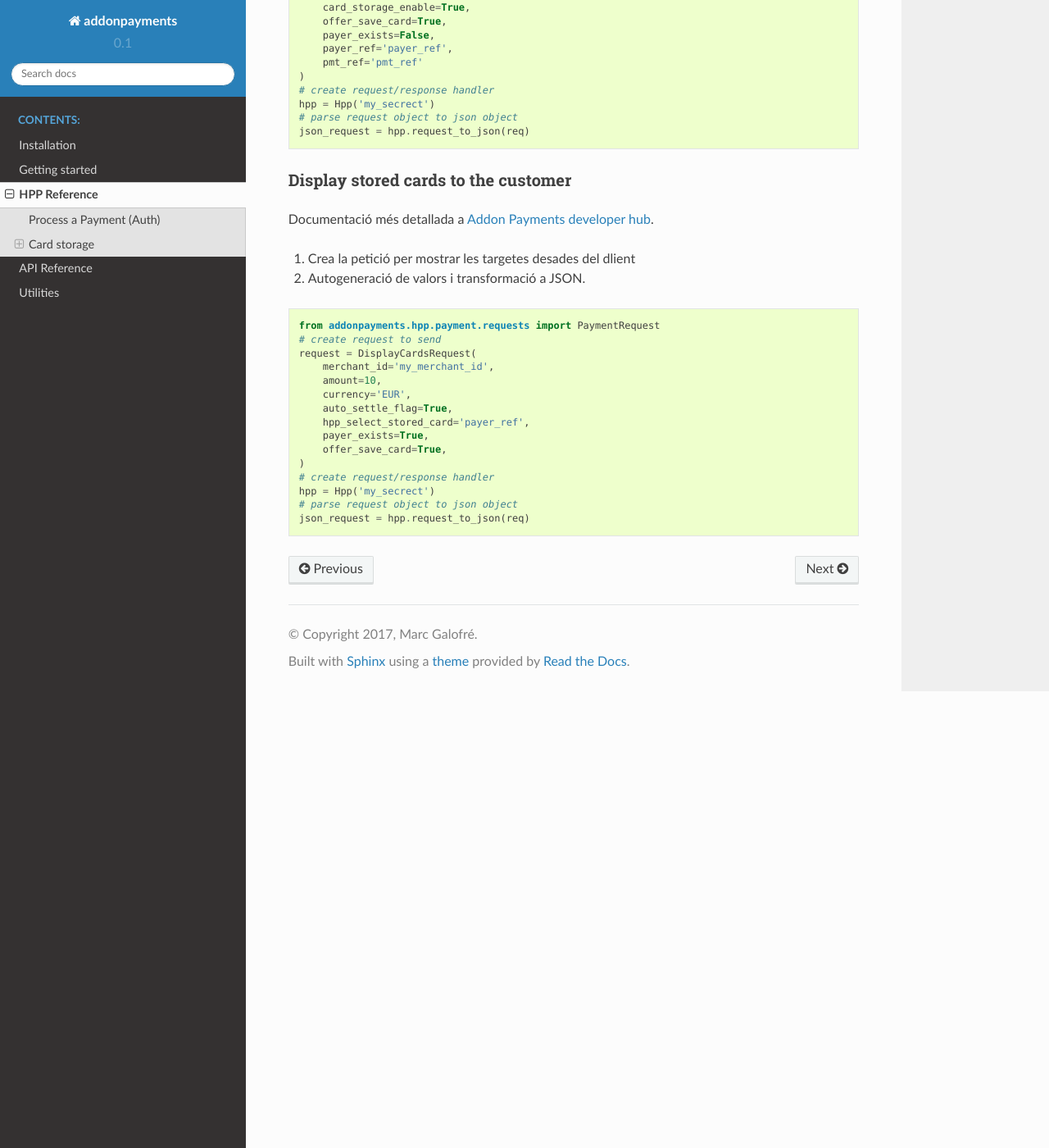
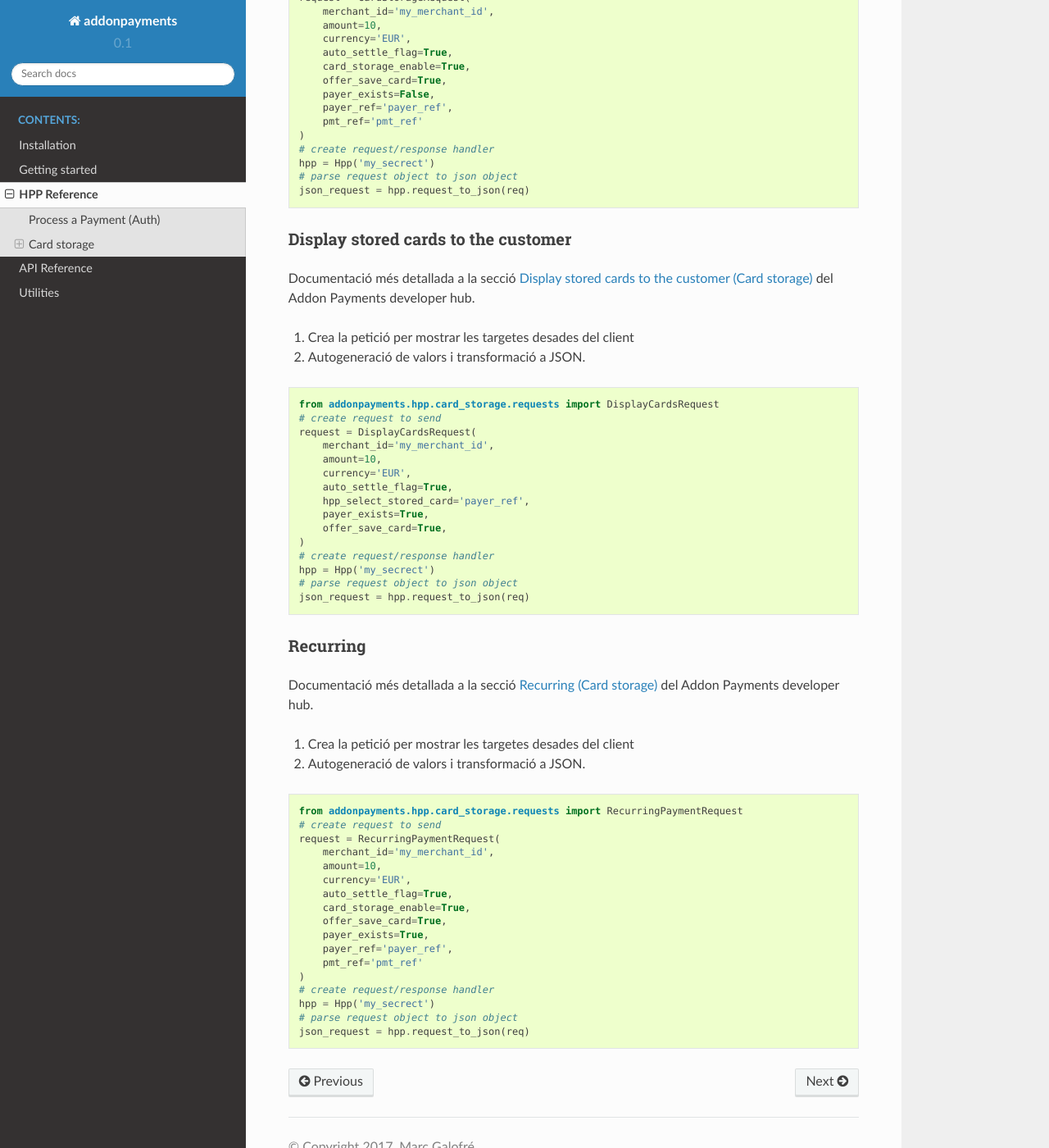
Before and after one commit to ComerciaGP/addonpayments-Python-SDK, a Sphinx documentation site: the page built from docs/hpp_reference.rst, in a window 1280 px wide and 1400 px high, scrolled down 1428 px. Shown: the whole window at 82% size. Built offline with Sphinx 7.4.7 and the Read the Docs theme 2.0.0, drawn with Linux system fonts in a browser that asks for light colours; some of the changed text lies outside the part shown.

Commit message:
changes url links

```diff
--- a/docs/hpp_reference.rst
+++ b/docs/hpp_reference.rst
@@ -1,8 +1,10 @@
 HPP Reference
 =============
-L'HPP (Hosted Payment Page) genera i rep sol·licituds JSON amb la informació de la transacció escollida. Posteriorment, la biblioteca JavaScript proporcionada per Addon Payments s'encarregarà de gestionar les peticions i respostes corresponents. Podeu trobar més informació a `Addon Payments developer hub <https://desarrolladores.addonpayments.com/#!/>`_.
+The HPP (Hosted Payment Page) generates JSON requests and receives the information from the selected transaction. Posteriorment, la biblioteca JavaScript proporcionada per Addon Payments s'encarregarà de gestionar les peticions i respostes corresponents. Podeu trobar més informació a `Addon Payments developer hub <https://desarrolladores.addonpayments.com/#!/>`_.
 
 A continuació veurem els passos que s'han de seguir per generar les peticions JSON per cada tipus de transacció:
+
+1. JSON generation: Create the necessary JSON string to be sent to the client-side
 
 .. note:: Hi ha una sèrie de valors obligatoris que són auto-generats per l'HPP:
 
@@ -13,7 +15,7 @@
 Process a Payment (Auth)
 ------------------------
 
-Documentació més detallada a `Addon Payments developer hub <https://desarrolladores.addonpayments.com/#!/hpp/transaction-processing>`_.
+Documentació més detallada a la secció `Process a Payment <https://desarrolladores.addonpayments.com/#!/hpp/transaction-processing>`_ del Addon Payments developer hub.
 
 1. Crea la petició de pagament
 
@@ -40,7 +42,7 @@
 Create a payer and store card
 ~~~~~~~~~~~~~~~~~~~~~~~~~~~~~
 
-Documentació més detallada a `Addon Payments developer hub <https://desarrolladores.addonpayments.com/#!/hpp/card-storage-and-management/create-payer-and-store-card>`_.
+Documentació més detallada a la secció `Create a payer and store card (Card storage) <https://desarrolladores.addonpayments.com/#!/hpp/card-storage-and-management/create-payer-and-store-card>`_ del Addon Payments developer hub.
 
 1. Crea la petició d'emmagatzemament de targeta:
     - payer_ref i pmt_ref si són buits Addon Payments genera automàticament la referència
@@ -49,7 +51,7 @@
 
 .. code-block:: python
 
-    from addonpayments.hpp.payment.requests import PaymentRequest
+    from addonpayments.hpp.card_storage.requests import CardStorageRequest
     # create request to send
     request = CardStorageRequest(
         merchant_id='my_merchant_id',
@@ -70,15 +72,15 @@
 Display stored cards to the customer
 ~~~~~~~~~~~~~~~~~~~~~~~~~~~~~~~~~~~~
 
-Documentació més detallada a `Addon Payments developer hub <https://desarrolladores.addonpayments.com/#!/hpp/card-storage-and-management/display-stored-cards>`_.
+Documentació més detallada a la secció `Display stored cards to the customer (Card storage) <https://desarrolladores.addonpayments.com/#!/hpp/card-storage-and-management/display-stored-cards>`_ del Addon Payments developer hub.
 
-1. Crea la petició per mostrar les targetes desades del dlient
+1. Crea la petició per mostrar les targetes desades del client
 
 2. Autogeneració de valors i transformació a JSON.
 
 .. code-block:: python
 
-    from addonpayments.hpp.payment.requests import PaymentRequest
+    from addonpayments.hpp.card_storage.requests import DisplayCardsRequest
     # create request to send
     request = DisplayCardsRequest(
         merchant_id='my_merchant_id',
@@ -93,3 +95,32 @@
     hpp = Hpp('my_secrect')
     # parse request object to json object
     json_request = hpp.request_to_json(req)
+
+Recurring
+~~~~~~~~~
+
+Documentació més detallada a la secció `Recurring (Card storage) <https://desarrolladores.addonpayments.com/#!/hpp/card-storage-and-management/recurring>`_ del Addon Payments developer hub.
+
+1. Crea la petició per mostrar les targetes desades del client
+
+2. Autogeneració de valors i transformació a JSON.
+
+.. code-block:: python
+
+    from addonpayments.hpp.card_storage.requests import RecurringPaymentRequest
+    # create request to send
+    request = RecurringPaymentRequest(
+        merchant_id='my_merchant_id',
+        amount=10,
+        currency='EUR',
+        auto_settle_flag=True,
+        card_storage_enable=True,
+        offer_save_card=True,
+        payer_exists=True,
+        payer_ref='payer_ref',
+        pmt_ref='pmt_ref'
+    )
+    # create request/response handler
+    hpp = Hpp('my_secrect')
+    # parse request object to json object
+    json_request = hpp.request_to_json(req)
```
